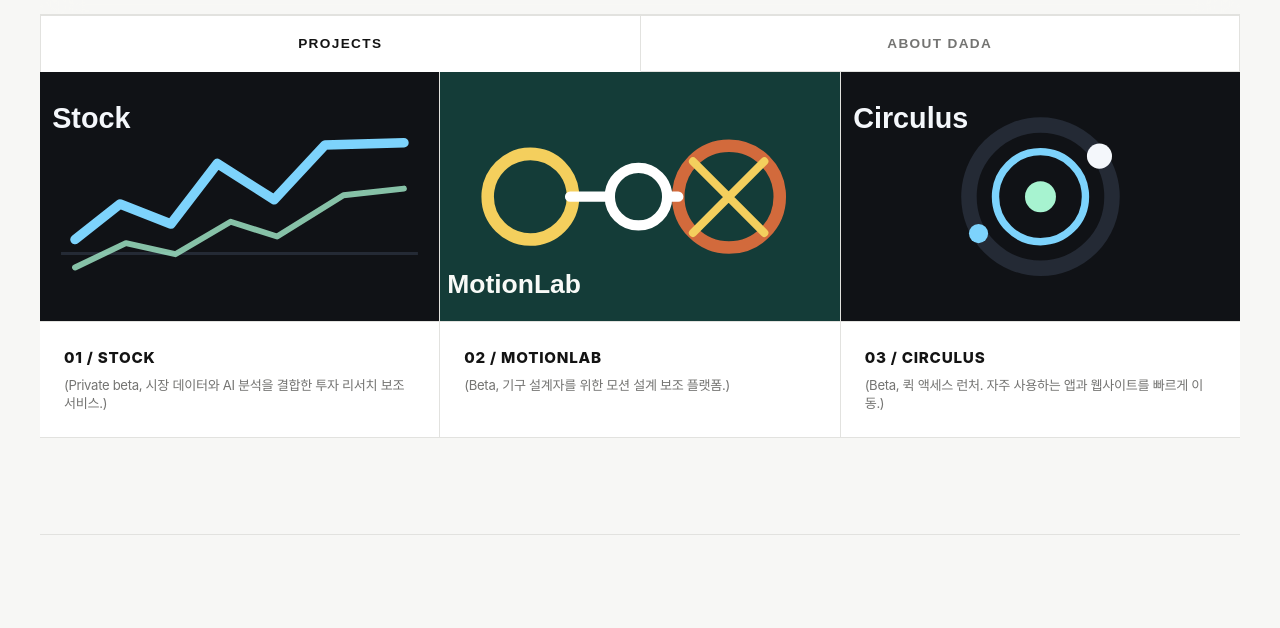
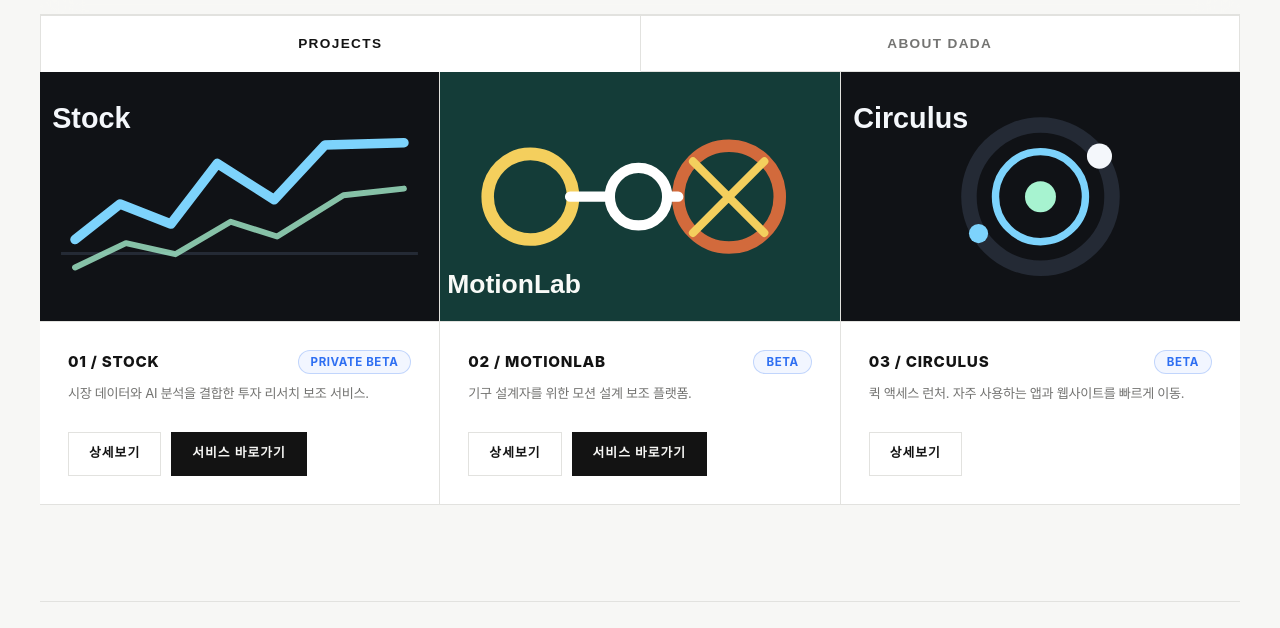
Before and after one commit to dadacode00/dadacloudlab_portal, a plain HTML site: page index.html in a window 1280 px wide. Shown: the part 65-693 px from the top of the page. Drawn offline with Linux system fonts and the light colour scheme.

Commit message:
Restore status badges and action buttons on product cards

```diff
--- a/static/css/style.css
+++ b/static/css/style.css
@@ -230,14 +230,9 @@ a {
   display: flex;
   min-height: 100%;
   flex-direction: column;
-  text-decoration: none;
-  color: inherit;
+  border: none;
+  border-radius: 0px; /* 직각 디자인 */
   background: var(--surface);
-  transition: opacity 0.25s ease;
-}
-
-.product-card:hover {
-  opacity: 0.82;
 }
 
 .product-thumbnail {
@@ -247,11 +242,23 @@ a {
   background: var(--surface-muted);
   border-bottom: 1px solid var(--line);
   display: block;
+  transition: opacity 0.25s ease;
+}
+
+.product-card:hover .product-thumbnail {
+  opacity: 0.88;
 }
 
 .product-card-body {
-  padding: 24px;
+  padding: 28px;
   flex: 1;
+}
+
+.product-card-meta-header {
+  display: flex;
+  justify-content: space-between;
+  align-items: center;
+  margin-bottom: 10px;
 }
 
 .product-card-meta-title {
@@ -260,13 +267,21 @@ a {
   color: var(--text);
   text-transform: uppercase;
   letter-spacing: 0.05em;
-  margin-bottom: 6px;
+  margin-bottom: 0 !important;
 }
 
 .product-card-meta-desc {
   font-size: 0.82rem;
   color: var(--muted);
-  line-height: 1.4;
+  line-height: 1.5;
+}
+
+.product-card-actions {
+  display: flex;
+  flex-wrap: wrap;
+  gap: 10px;
+  padding: 0 28px 28px 28px;
+  margin-top: auto; /* 내용 길이에 상관없이 버튼들을 카드 최하단에 고정 */
 }
 
 .status {
--- a/static/js/app.js
+++ b/static/js/app.js
@@ -42,17 +42,26 @@ const serviceButton = (service) => {
 };
 
 const productCard = (service) => `
-  <a class="product-card" href="${escapeHtml(service.detail_url)}">
-    <img class="product-thumbnail" src="${escapeHtml(service.thumbnail)}" alt="${escapeHtml(service.name)}">
+  <article class="product-card">
+    <a href="${escapeHtml(service.detail_url)}">
+      <img class="product-thumbnail" src="${escapeHtml(service.thumbnail)}" alt="${escapeHtml(service.name)}">
+    </a>
     <div class="product-card-body">
-      <div class="product-card-meta-title">
-        0${service.order} / ${escapeHtml(service.name)}
+      <div class="product-card-meta-header">
+        <a class="product-card-meta-title" href="${escapeHtml(service.detail_url)}">
+          0${service.order} / ${escapeHtml(service.name)}
+        </a>
+        ${service.status ? `<span class="status">${escapeHtml(service.status)}</span>` : ""}
       </div>
       <div class="product-card-meta-desc">
-        (${escapeHtml(service.status)}, ${escapeHtml(service.tagline)})
+        ${escapeHtml(service.tagline)}
       </div>
     </div>
-  </a>
+    <div class="product-card-actions">
+      <a class="button" href="${escapeHtml(service.detail_url)}">상세보기</a>
+      ${serviceButton(service)}
+    </div>
+  </article>
 `;
 
 // CDN을 통해 marked 라이브러리를 동적 로드하여 마크다운을 HTML로 파싱하는 함수
```
